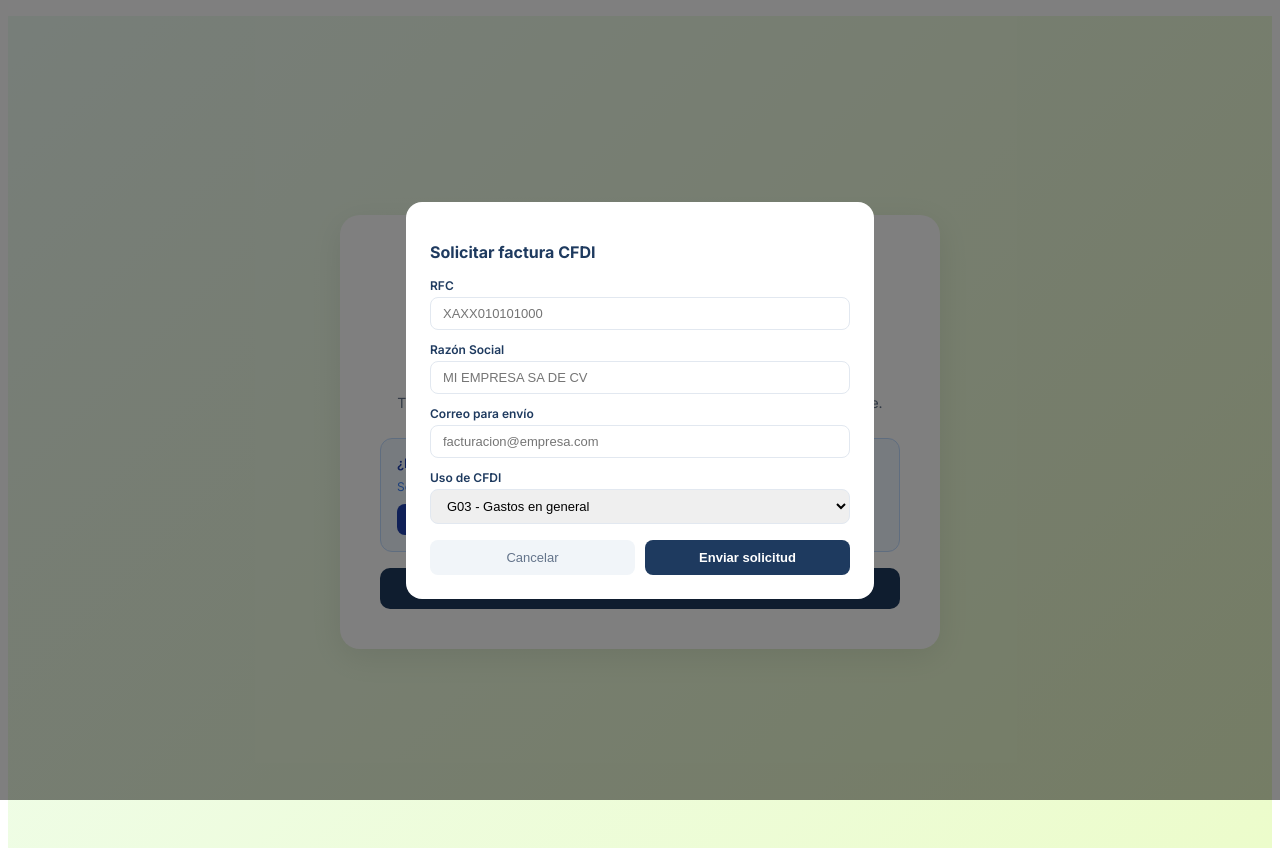
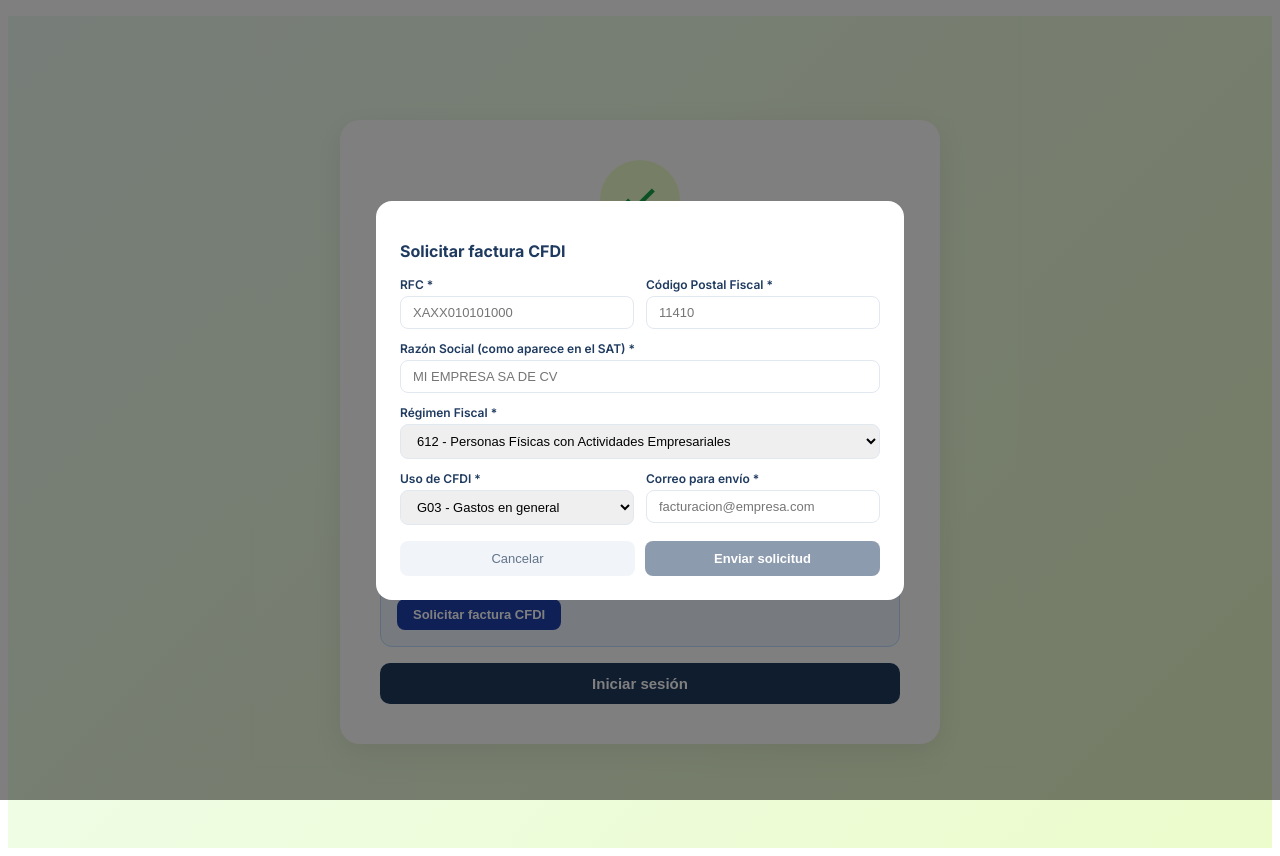
Before and after one commit to isamramirez78-creator/nom035-platform, a React (Vite) app in the folder client/: page /pago-exitoso in a window 1280 px wide. Both pictures are taken after a click on the button "Solicitar factura CFDI". Built offline with nearby package versions, Linux system fonts and the light colour scheme.

Commit message:
Rebuild pago-exitoso con comprobante y formulario CFDI completo

```diff
--- a/client/src/pages/pago-exitoso.tsx
+++ b/client/src/pages/pago-exitoso.tsx
@@ -1,37 +1,43 @@
 import { useEffect, useState } from "react";
 import { useLocation } from "wouter";
 
+const REGIMENES = [
+  { value: "601", label: "601 - General de Ley Personas Morales" },
+  { value: "605", label: "605 - Sueldos y Salarios" },
+  { value: "606", label: "606 - Arrendamiento" },
+  { value: "612", label: "612 - Personas Físicas con Actividades Empresariales" },
+  { value: "616", label: "616 - Sin Obligaciones Fiscales" },
+  { value: "621", label: "621 - Incorporación Fiscal" },
+  { value: "626", label: "626 - Régimen Simplificado de Confianza" },
+];
+
+const USOS_CFDI = [
+  { value: "G03", label: "G03 - Gastos en general" },
+  { value: "I04", label: "I04 - Equipo de cómputo" },
+  { value: "S01", label: "S01 - Sin efectos fiscales" },
+  { value: "CP01", label: "CP01 - Pagos" },
+];
+
 export default function PagoExitoso() {
   const [, setLocation] = useLocation();
-  const [sessionData, setSessionData] = useState<any>(null);
   const [showFactura, setShowFactura] = useState(false);
-  const [facturaForm, setFacturaForm] = useState({ rfc: "", razonSocial: "", usoCfdi: "G03", email: "" });
   const [facturaEnviada, setFacturaEnviada] = useState(false);
+  const [facturaForm, setFacturaForm] = useState({
+    rfc: "", razonSocial: "", regimenFiscal: "612",
+    codigoPostal: "", usoCfdi: "G03", email: "",
+  });
 
-  useEffect(() => {
-    const params = new URLSearchParams(window.location.search);
-    const sessionId = params.get("session_id");
-    if (sessionId) {
-      setSessionData({
-        sessionId,
-        fecha: new Date().toLocaleDateString("es-MX", { year:"numeric", month:"long", day:"numeric" }),
-        hora: new Date().toLocaleTimeString("es-MX"),
-        plan: localStorage.getItem("subscription_plan") || "Básico",
-      });
-    }
-  }, []);
-
-  const handleSolicitarFactura = () => {
-    const rfc = localStorage.getItem("company_rfc") || "";
-    const razonSocial = localStorage.getItem("company_name") || "";
-    setFacturaForm(f => ({ ...f, rfc, razonSocial }));
-    setShowFactura(true);
-  };
+  const sessionId = new URLSearchParams(window.location.search).get("session_id");
+  const fecha = new Date().toLocaleDateString("es-MX", { year:"numeric", month:"long", day:"numeric" });
+  const hora = new Date().toLocaleTimeString("es-MX");
 
   const handleEnviarSolicitud = () => {
     setFacturaEnviada(true);
     setShowFactura(false);
   };
+
+  const inp = { width:"100%", padding:"8px 12px", borderRadius:8, border:"1px solid #E2E8F0", fontSize:13, boxSizing:"border-box" as const };
+  const lbl = { display:"block", fontSize:12, fontWeight:600 as const, color:"#1E3A5F", marginBottom:4 };
 
   return (
     <div style={{ minHeight:"100vh", display:"flex", alignItems:"center", justifyContent:"center", background:"linear-gradient(135deg,#F0FDF4,#ECFCCB)", fontFamily:"Inter,sans-serif", padding:"1rem" }}>
@@ -48,46 +54,42 @@ export default function PagoExitoso() {
           </p>
         </div>
 
-        {/* Recibo de pago */}
-        {sessionData && (
+        {/* Comprobante */}
         <div style={{ background:"#F8FAFC", borderRadius:12, padding:"1.25rem", marginBottom:"1rem", border:"1px solid #E2E8F0" }}>
           <div style={{ display:"flex", alignItems:"center", justifyContent:"space-between", marginBottom:12 }}>
             <h3 style={{ color:"#1E3A5F", fontSize:14, fontWeight:700, margin:0 }}>Comprobante de pago</h3>
             <span style={{ background:"#ECFCCB", color:"#15803D", borderRadius:99, padding:"2px 10px", fontSize:11, fontWeight:600 }}>Pagado</span>
           </div>
-            <div style={{ display:"grid", gridTemplateColumns:"1fr 1fr", gap:8 }}>
+          <div style={{ display:"grid", gridTemplateColumns:"1fr 1fr", gap:10, marginBottom:12 }}>
             {[
-                ["Fecha", sessionData.fecha],
-                ["Hora", sessionData.hora],
-                ["Plan", sessionData.plan],
-                ["ID de sesión", sessionData.sessionId.slice(0,20) + "..."],
+              ["Fecha", fecha],
+              ["Hora", hora],
+              ["Referencia", sessionId ? sessionId.slice(0,20)+"..." : "—"],
+              ["Estado", "Pago completado"],
             ].map(([label, value]) => (
               <div key={label}>
-                  <p style={{ color:"#94A3B8", fontSize:10, fontWeight:600, margin:"0 0 2px", textTransform:"uppercase" }}>{label}</p>
+                <p style={{ color:"#94A3B8", fontSize:10, fontWeight:600, margin:"0 0 2px", textTransform:"uppercase" as const }}>{label}</p>
                 <p style={{ color:"#1E3A5F", fontSize:12, fontWeight:600, margin:0 }}>{value}</p>
               </div>
             ))}
           </div>
-            <div style={{ borderTop:"1px solid #E2E8F0", marginTop:12, paddingTop:10 }}>
+          <div style={{ borderTop:"1px solid #E2E8F0", paddingTop:10 }}>
             <p style={{ color:"#64748B", fontSize:11, margin:0 }}>
-                Para el comprobante fiscal oficial de Stripe, visita{" "}
+              Para el recibo oficial de Stripe:{" "}
               <a href="https://dashboard.stripe.com/receipts" target="_blank" rel="noopener noreferrer"
                 style={{ color:"#1E40AF" }}>dashboard.stripe.com/receipts</a>
             </p>
           </div>
         </div>
-        )}
 
         {/* Solicitar CFDI */}
         {!facturaEnviada ? (
           <div style={{ background:"#EFF6FF", borderRadius:12, padding:"1rem", marginBottom:"1rem", border:"1px solid #BFDBFE" }}>
-            <p style={{ color:"#1E40AF", fontSize:13, fontWeight:600, margin:"0 0 8px" }}>
-              ¿Necesitas factura CFDI?
+            <p style={{ color:"#1E40AF", fontSize:13, fontWeight:600, margin:"0 0 6px" }}>¿Necesitas factura CFDI?</p>
+            <p style={{ color:"#3B82F6", fontSize:12, margin:"0 0 10px" }}>
+              Solicita tu comprobante fiscal y te lo enviamos en máximo 24 horas hábiles.
             </p>
-            <p style={{ color:"#3B82F6", fontSize:12, margin:"0 0 10px" }}>
-              Solicita tu comprobante fiscal y te lo enviamos en un máximo de 24 horas hábiles.
-            </p>
-            <button onClick={handleSolicitarFactura}
+            <button onClick={() => setShowFactura(true)}
               style={{ background:"#1E40AF", color:"white", border:"none", borderRadius:8, padding:"8px 16px", fontSize:13, fontWeight:600, cursor:"pointer" }}>
               Solicitar factura CFDI
             </button>
@@ -95,38 +97,58 @@ export default function PagoExitoso() {
         ) : (
           <div style={{ background:"#ECFCCB", borderRadius:12, padding:"1rem", marginBottom:"1rem", border:"1px solid #BBF7D0" }}>
             <p style={{ color:"#15803D", fontSize:13, fontWeight:600, margin:0 }}>
-              ✅ Solicitud de factura enviada. La recibirás en tu correo en máximo 24 horas hábiles.
+              ✅ Solicitud enviada. Recibirás tu CFDI en tu correo en máximo 24 horas hábiles.
             </p>
           </div>
         )}
 
-        {/* Modal solicitud factura */}
+        <button onClick={() => setLocation("/company-login")}
+          style={{ width:"100%", background:"#1E3A5F", color:"white", border:"none", borderRadius:10, padding:"12px", fontSize:15, fontWeight:600, cursor:"pointer" }}>
+          Iniciar sesión
+        </button>
+      </div>
+
+      {/* Modal CFDI */}
       {showFactura && (
         <div style={{ position:"fixed", inset:0, background:"rgba(0,0,0,0.5)", display:"flex", alignItems:"center", justifyContent:"center", zIndex:50, padding:"1rem" }}>
-            <div style={{ background:"white", borderRadius:16, padding:"1.5rem", width:"100%", maxWidth:420 }}>
+          <div style={{ background:"white", borderRadius:16, padding:"1.5rem", width:"100%", maxWidth:480, maxHeight:"90vh", overflowY:"auto" }}>
             <h3 style={{ color:"#1E3A5F", fontSize:16, fontWeight:700, marginBottom:16 }}>Solicitar factura CFDI</h3>
             <div style={{ display:"flex", flexDirection:"column", gap:12 }}>
-                {[
-                  { label:"RFC", key:"rfc", placeholder:"XAXX010101000" },
-                  { label:"Razón Social", key:"razonSocial", placeholder:"MI EMPRESA SA DE CV" },
-                  { label:"Correo para envío", key:"email", placeholder:"facturacion@empresa.com", type:"email" },
-                ].map(f => (
-                  <div key={f.key}>
-                    <label style={{ display:"block", fontSize:12, fontWeight:600, color:"#1E3A5F", marginBottom:4 }}>{f.label}</label>
-                    <input value={(facturaForm as any)[f.key]} type={f.type || "text"} placeholder={f.placeholder}
-                      onChange={e => setFacturaForm(prev => ({ ...prev, [f.key]: e.target.value }))}
-                      style={{ width:"100%", padding:"8px 12px", borderRadius:8, border:"1px solid #E2E8F0", fontSize:13, boxSizing:"border-box" as const }} />
+              <div style={{ display:"grid", gridTemplateColumns:"1fr 1fr", gap:12 }}>
+                <div>
+                  <label style={lbl}>RFC *</label>
+                  <input style={inp} placeholder="XAXX010101000" maxLength={13}
+                    value={facturaForm.rfc} onChange={e => setFacturaForm(f => ({ ...f, rfc: e.target.value.toUpperCase() }))} />
                 </div>
-                ))}
                 <div>
-                  <label style={{ display:"block", fontSize:12, fontWeight:600, color:"#1E3A5F", marginBottom:4 }}>Uso de CFDI</label>
-                  <select value={facturaForm.usoCfdi} onChange={e => setFacturaForm(f => ({ ...f, usoCfdi: e.target.value }))}
-                    style={{ width:"100%", padding:"8px 12px", borderRadius:8, border:"1px solid #E2E8F0", fontSize:13 }}>
-                    <option value="G03">G03 - Gastos en general</option>
-                    <option value="I04">I04 - Equipo de cómputo</option>
-                    <option value="S01">S01 - Sin efectos fiscales</option>
-                    <option value="CP01">CP01 - Pagos</option>
+                  <label style={lbl}>Código Postal Fiscal *</label>
+                  <input style={inp} placeholder="11410" maxLength={5}
+                    value={facturaForm.codigoPostal} onChange={e => setFacturaForm(f => ({ ...f, codigoPostal: e.target.value }))} />
+                </div>
+              </div>
+              <div>
+                <label style={lbl}>Razón Social (como aparece en el SAT) *</label>
+                <input style={inp} placeholder="MI EMPRESA SA DE CV"
+                  value={facturaForm.razonSocial} onChange={e => setFacturaForm(f => ({ ...f, razonSocial: e.target.value.toUpperCase() }))} />
+              </div>
+              <div>
+                <label style={lbl}>Régimen Fiscal *</label>
+                <select style={inp} value={facturaForm.regimenFiscal} onChange={e => setFacturaForm(f => ({ ...f, regimenFiscal: e.target.value }))}>
+                  {REGIMENES.map(r => <option key={r.value} value={r.value}>{r.label}</option>)}
                 </select>
+              </div>
+              <div style={{ display:"grid", gridTemplateColumns:"1fr 1fr", gap:12 }}>
+                <div>
+                  <label style={lbl}>Uso de CFDI *</label>
+                  <select style={inp} value={facturaForm.usoCfdi} onChange={e => setFacturaForm(f => ({ ...f, usoCfdi: e.target.value }))}>
+                    {USOS_CFDI.map(u => <option key={u.value} value={u.value}>{u.label}</option>)}
+                  </select>
+                </div>
+                <div>
+                  <label style={lbl}>Correo para envío *</label>
+                  <input style={inp} type="email" placeholder="facturacion@empresa.com"
+                    value={facturaForm.email} onChange={e => setFacturaForm(f => ({ ...f, email: e.target.value }))} />
+                </div>
               </div>
             </div>
             <div style={{ display:"flex", gap:10, marginTop:16 }}>
@@ -135,19 +157,14 @@ export default function PagoExitoso() {
                 Cancelar
               </button>
               <button onClick={handleEnviarSolicitud}
-                  style={{ flex:1, background:"#1E3A5F", color:"white", border:"none", borderRadius:8, padding:"10px", fontSize:13, fontWeight:600, cursor:"pointer" }}>
+                disabled={!facturaForm.rfc || !facturaForm.razonSocial || !facturaForm.codigoPostal || !facturaForm.email}
+                style={{ flex:1, background:"#1E3A5F", color:"white", border:"none", borderRadius:8, padding:"10px", fontSize:13, fontWeight:600, cursor:"pointer", opacity: (!facturaForm.rfc || !facturaForm.razonSocial || !facturaForm.codigoPostal || !facturaForm.email) ? 0.5 : 1 }}>
                 Enviar solicitud
               </button>
             </div>
           </div>
         </div>
       )}
-
-        <button onClick={() => setLocation("/company-login")}
-          style={{ width:"100%", background:"#1E3A5F", color:"white", border:"none", borderRadius:10, padding:"12px", fontSize:15, fontWeight:600, cursor:"pointer" }}>
-          Iniciar sesión ahora
-        </button>
-      </div>
     </div>
   );
 }
```
Lines whose indentation alone changed are shown as unchanged.
